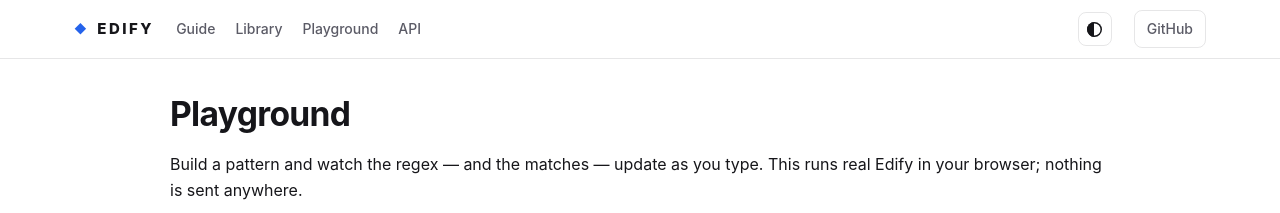
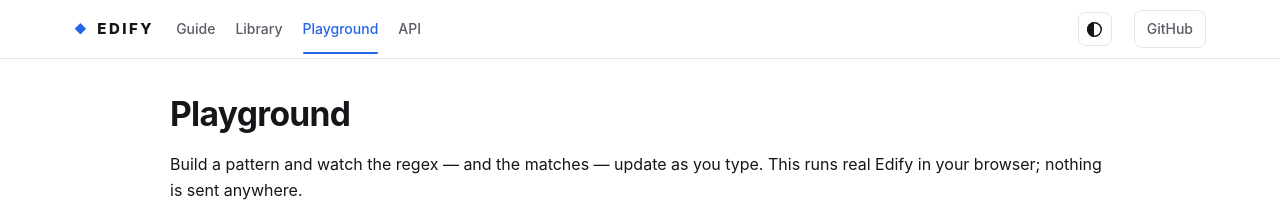
Before and after one commit to luciferreeves/edify, a Sphinx documentation site: the page built from docs/playground.rst, in a window 1280 px wide. Shown: the top 213 px of the page. Built offline with Sphinx 7.4.7, drawn with Linux system fonts in a browser that asks for light colours; a script that is not in the unit is left out.

Commit message:
feat(docs): highlight the active section in the top navigation

```diff
--- a/docs/_theme/edify/layout.html
+++ b/docs/_theme/edify/layout.html
@@ -30,10 +30,10 @@
     <div class="wrap topnav-inner">
       <a class="brand" href="{{ pathto(root_doc) }}"><span class="brand-mark">&#9670;</span> EDIFY</a>
       <nav class="navlinks">
-        <a href="{{ pathto('guide/index') }}">Guide</a>
-        <a href="{{ pathto('library/index') }}">Library</a>
-        <a href="{{ pathto('playground') }}">Playground</a>
-        <a href="{{ pathto('api/index') }}">API</a>
+        <a class="{{ 'current' if pagename.startswith('guide/') }}" href="{{ pathto('guide/index') }}">Guide</a>
+        <a class="{{ 'current' if pagename.startswith('library/') }}" href="{{ pathto('library/index') }}">Library</a>
+        <a class="{{ 'current' if pagename == 'playground' }}" href="{{ pathto('playground') }}">Playground</a>
+        <a class="{{ 'current' if pagename.startswith('api/') }}" href="{{ pathto('api/index') }}">API</a>
       </nav>
       <span class="grow"></span>
       <button class="icon-btn theme-toggle" type="button" aria-label="Toggle color theme" title="Toggle light / dark">
--- a/docs/_theme/edify/static/css/base.css
+++ b/docs/_theme/edify/static/css/base.css
@@ -104,8 +104,14 @@
 .brand:hover { text-decoration: none; }
 .brand-mark { color: var(--accent); font-size: 12px; }
 .navlinks { display: flex; gap: 20px; }
-.navlinks a { color: var(--muted); font-size: 14px; font-weight: 500; }
+.navlinks a { color: var(--muted); font-size: 14px; font-weight: 500;
+  position: relative; padding: 4px 0; }
 .navlinks a:hover { color: var(--fg); text-decoration: none; }
+.navlinks a.current { color: var(--accent); }
+.navlinks a.current::after {
+  content: ""; position: absolute; left: 0; right: 0; bottom: -9px;
+  height: 2px; background: var(--accent); border-radius: 2px;
+}
 .icon-btn {
   display: inline-flex; align-items: center; justify-content: center;
   width: 34px; height: 34px; border-radius: 8px; border: 1px solid var(--border);
```
